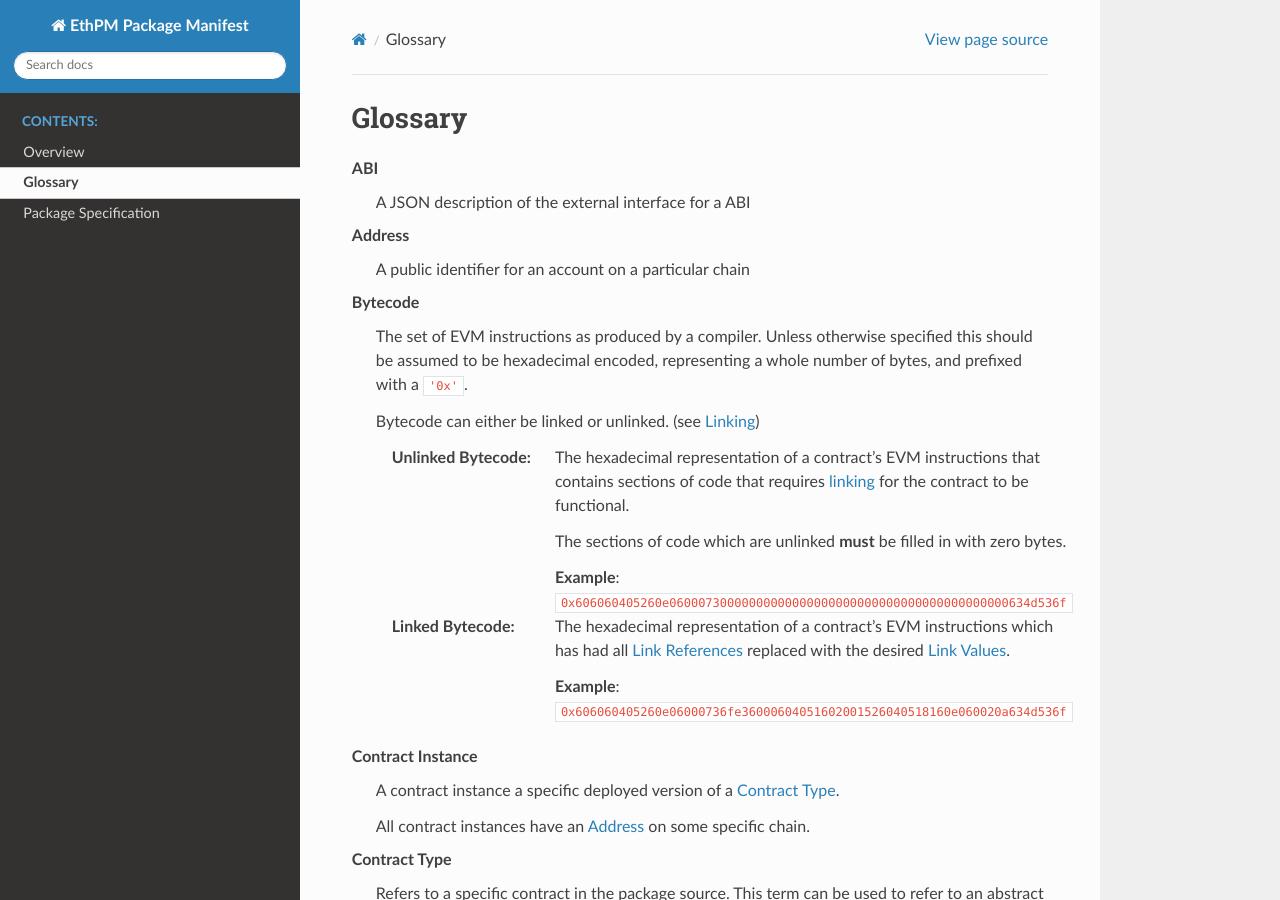
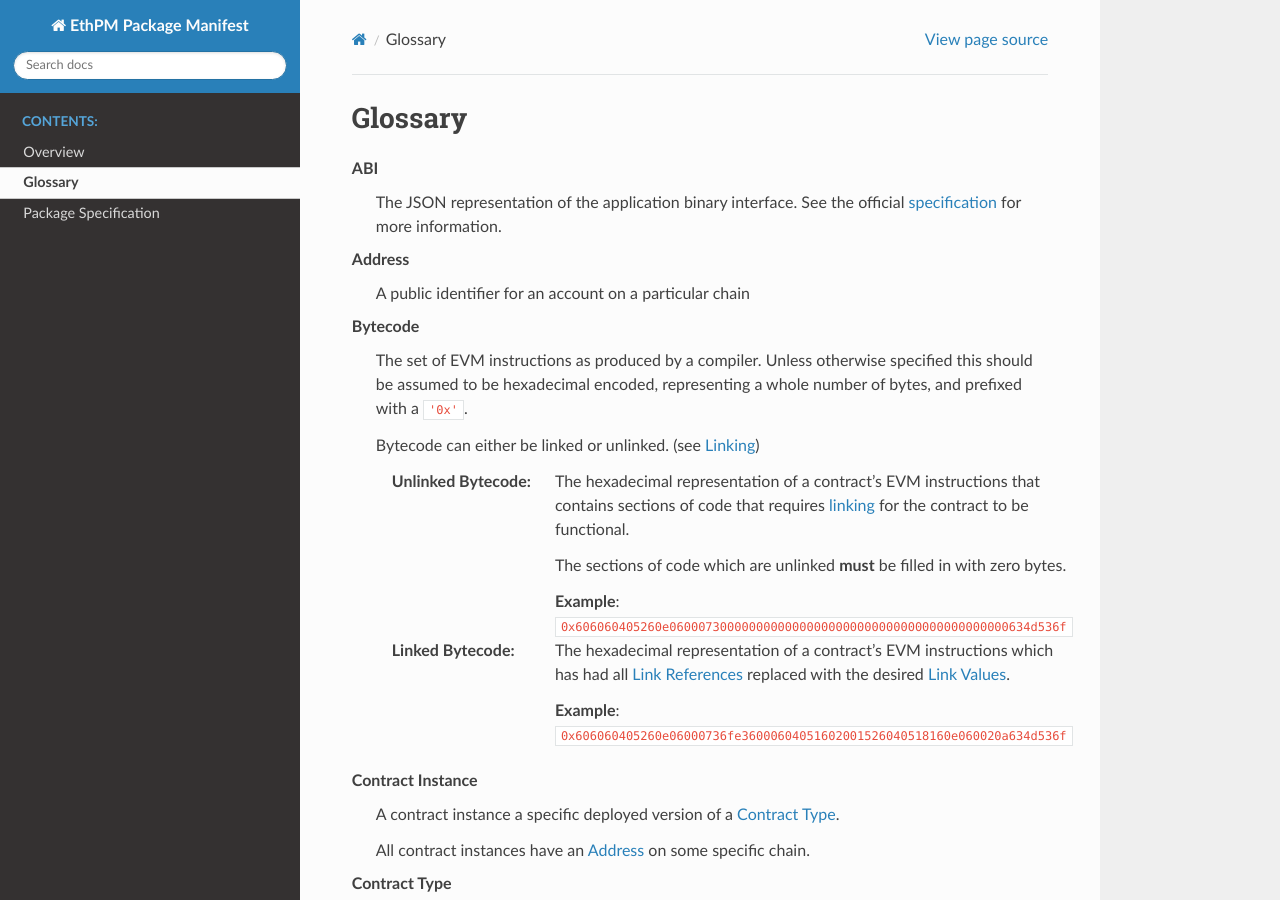
Before and after one commit to ethpm/ethpm-spec, a Sphinx documentation site: the page built from docs/source/glossary.rst, in a window 1280 px wide and 900 px high. Built offline with Sphinx 7.4.7 and the Read the Docs theme 2.0.0, drawn with Linux system fonts in a browser that asks for light colours.

Commit message:
Expand ABI definition

```diff
--- a/docs/source/glossary.rst
+++ b/docs/source/glossary.rst
@@ -6,7 +6,9 @@
 .. glossary::
 
    ABI
-      A JSON description of the external interface for a ABI
+      The JSON representation of the application binary interface.
+      See the official `specification <https://solidity.readthedocs.io/en/develop/abi-spec.html>`_
+      for more information.
 
    Address
       A public identifier for an account on a particular chain
```
